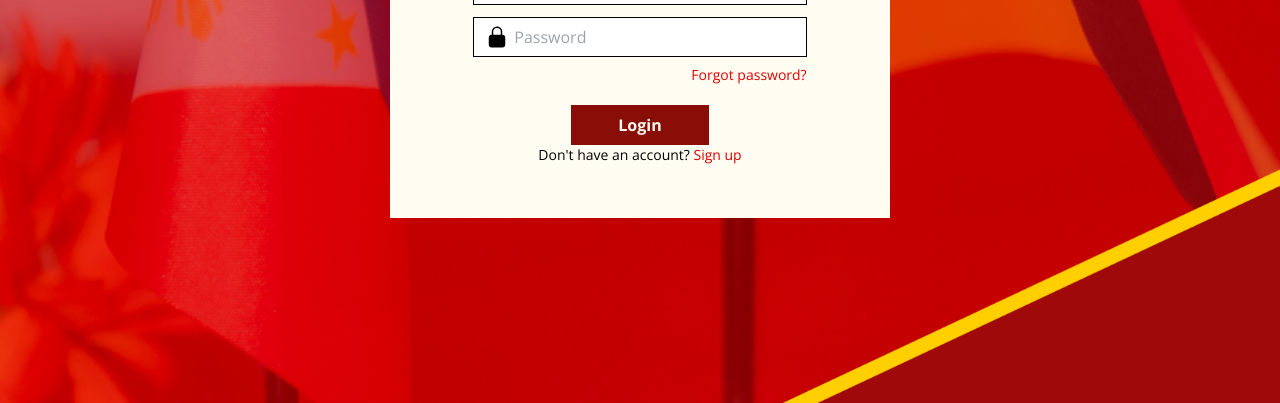
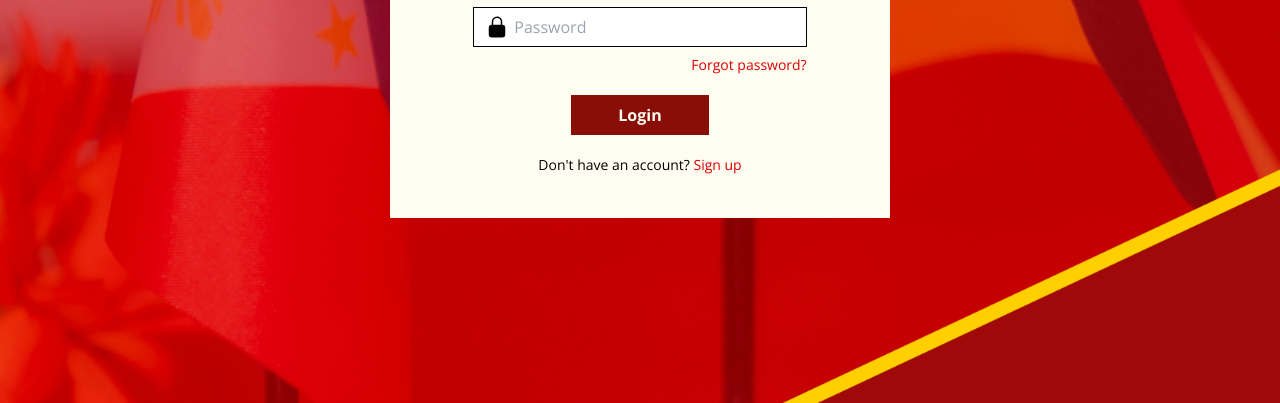
Before and after one commit to neth-CM/Content-Module, a website: page views/index.html in a window 1280 px wide. Shown: the part 397-800 px from the top of the page. Drawn offline with Linux system fonts and the light colour scheme.

Commit message:
update margin

```diff
--- a/views/index.html
+++ b/views/index.html
@@ -43,7 +43,7 @@
       </form>
 
       <div>
-          <p class="text-sm">Don't have an account? <span class="cursor-pointer text-german-red hover:text-dark-red-2"> <a href="register.html">Sign up</a></span> </p>
+          <p class="text-sm mt-5">Don't have an account? <span class="cursor-pointer text-german-red hover:text-dark-red-2"> <a href="register.html">Sign up</a></span> </p>
       </div>
   </div>
 
```
